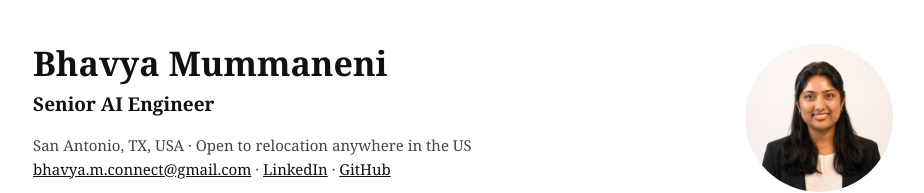
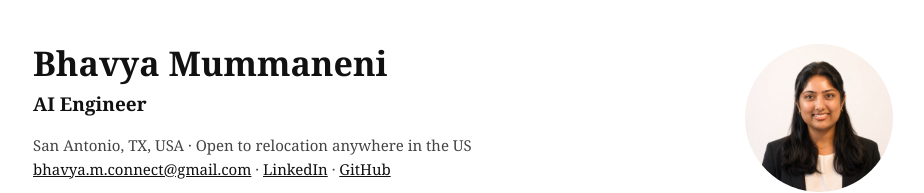
Before and after one commit to bhavya-mummaneni/bhavya-mummaneni.github.io, a plain HTML site: page index.html in a window 1280 px wide. Shown: the top 193 px of the page, without its empty margins (177-1101 px from the left). Drawn offline with Linux system fonts and the light colour scheme.

Commit message:
Align headline title with official role title

```diff
--- a/index.html
+++ b/index.html
@@ -3,7 +3,7 @@
 <head>
 <meta charset="utf-8">
 <meta name="viewport" content="width=device-width, initial-scale=1">
-<title>Bhavya Mummaneni — Senior AI Engineer</title>
+<title>Bhavya Mummaneni — AI Engineer</title>
 <style>
   body { font-family: Georgia, 'Times New Roman', serif; color: #111; margin: 0; background: #fff; }
   .wrap { max-width: 860px; margin: 0 auto; padding: 40px 24px 64px; }
@@ -29,7 +29,7 @@
 <div class="wrap">
   <img class="photo" src="profile.jpg" alt="Bhavya Mummaneni">
   <h1>Bhavya Mummaneni</h1>
-  <p class="title"><strong>Senior AI Engineer</strong></p>
+  <p class="title"><strong>AI Engineer</strong></p>
   <p class="meta">San Antonio, TX, USA · Open to relocation anywhere in the US<br>
   <a href="mailto:bhavya.m.connect@gmail.com">bhavya.m.connect@gmail.com</a> ·
   <a href="https://www.linkedin.com/in/mummaneni-aiml">LinkedIn</a> ·
```
